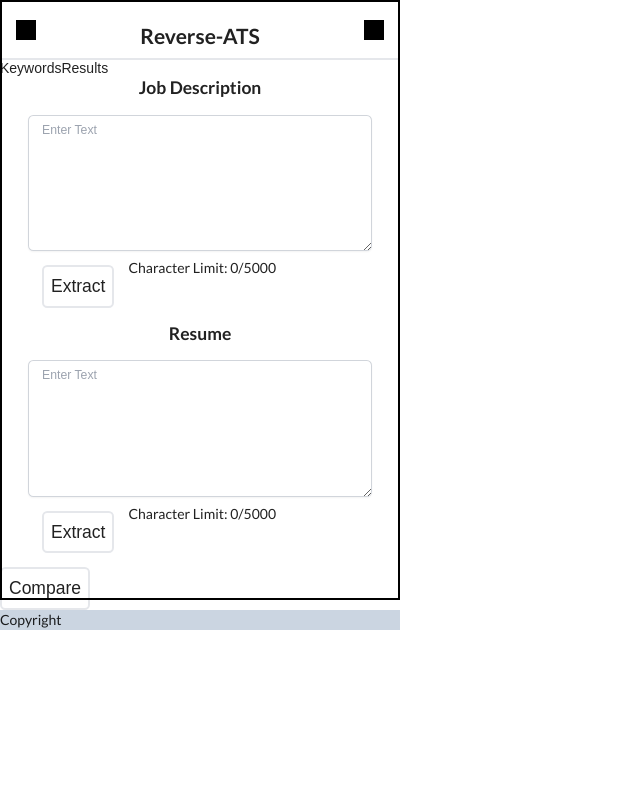
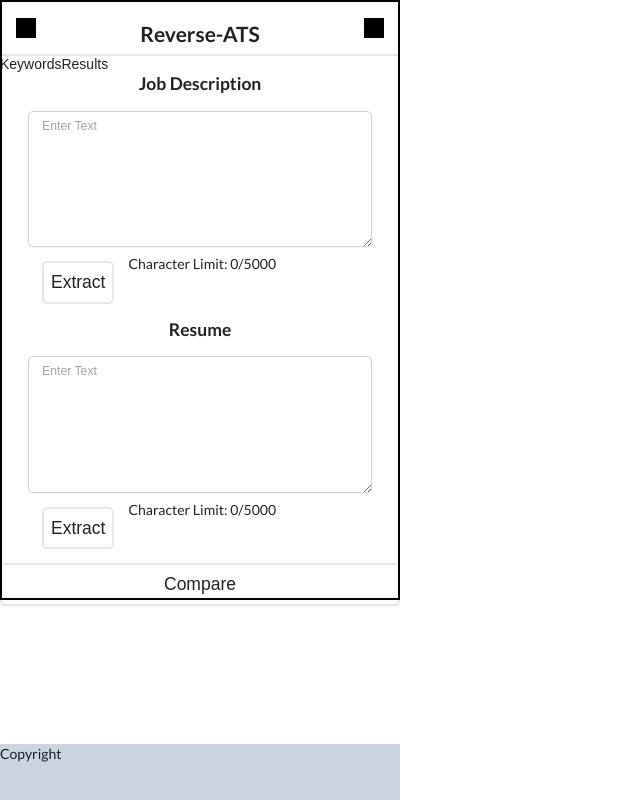
Before and after one commit to Caposto/reverse-ats, a React (Create React App) app in the folder frontend/: page / in a window 1280 px wide. Shown: the whole page, without its empty margins (0-640 px from the left). Built offline with nearby package versions, Linux system fonts and the light colour scheme.

Commit message:
sticky footer

```diff
--- a/frontend/src/App.jsx
+++ b/frontend/src/App.jsx
@@ -65,9 +65,9 @@ function App() {
   // TODO: Remove reference frame: <div className="relative"> & <div className="popup-frame" />
 
   return (
-    <div className="relative">
+    <div className="flex flex-col min-h-screen">
       <div className="popup-frame" />
-      <div className="flex justify-between h-[60px] items-center border-2">
+      <div className="flex justify-between h-16 border-2 items-center">
         <div className="pl-4">
           <svg width="20" height="20">
             <rect width="20" height="20" />
@@ -80,7 +80,6 @@ function App() {
           </svg>
         </div>
       </div>
-      <div>
       <div className="flex">
         <button type="submit" onClick={switchRoutes}>
           Keywords
@@ -89,9 +88,10 @@ function App() {
           Results
         </button>
       </div>
+      <div className="flex-grow">
         <KeywordsContext.Provider value={keywordsContextValue}>
           {!showMatches && (
-            <div>
+            <div className="flex flex-col flex-grow">
               <div>
                 <h1 className="text-xl text-center">Job Description</h1>
                 <DynamicForm className="grow" descriptionType="job" />
@@ -110,7 +110,7 @@ function App() {
             </div>
           )}
           {showMatches && (
-            <div>
+            <div className="flex flex-col flex-grow">
               <Matches
                 commonKeywords={[...commonKeywordsState]}
                 recommendedKeywords={recommendedKeywordsState}
@@ -126,8 +126,8 @@ function App() {
             </div>
           )}
         </KeywordsContext.Provider>
-        <div className="bg-slate-300">Copyright</div>
       </div>
+      <footer className="mt-auto h-16 bg-slate-300">Copyright</footer>
     </div>
   );
 }
```
Lines whose indentation alone changed are shown as unchanged.
